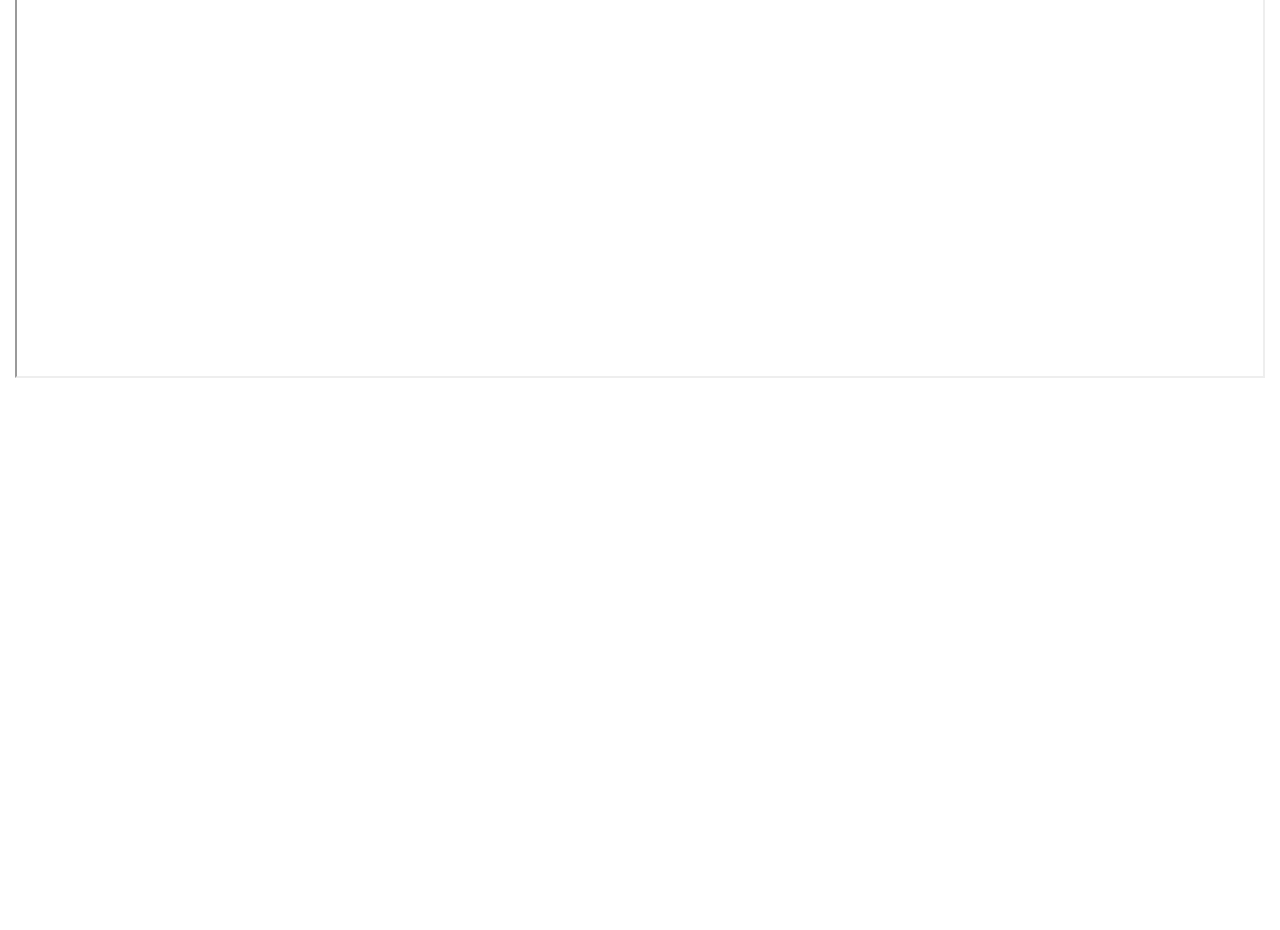
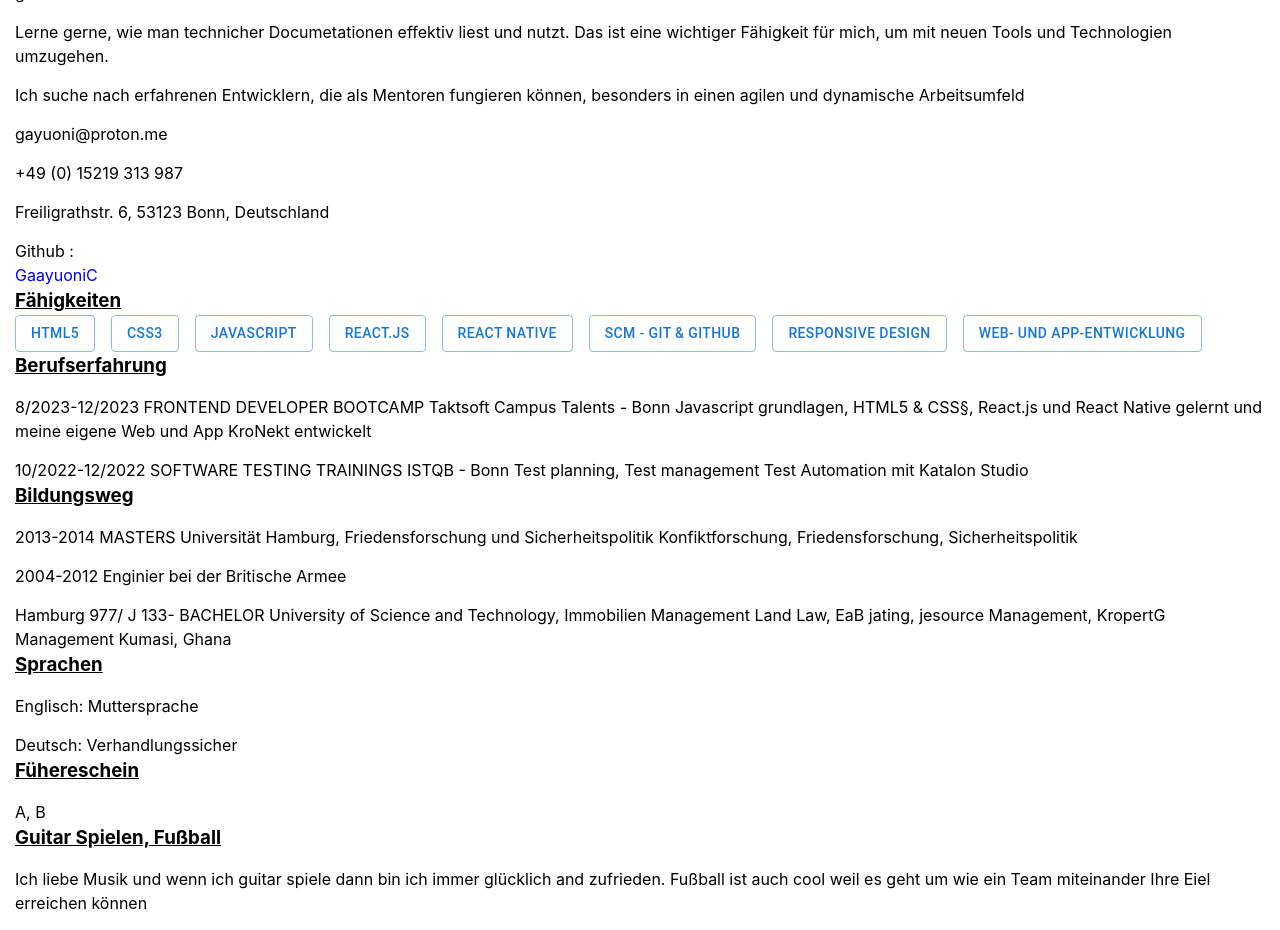
Before and after one commit to GaayuoniC/Gaayuoni-website-react, a React (Vite) app: page /cv in a window 1280 px wide. Shown: the part 280-1210 px from the top of the page. Before the commit the page ends 800 px from the top, so only its background shows below. Built offline with nearby package versions, Linux system fonts and the light colour scheme.

Commit message:
Reworking on my cv page

```diff
--- a/package.json
+++ b/package.json
@@ -11,6 +11,9 @@
   },
   "dependencies": {
     "@emotion/react": "^11.11.3",
+    "@emotion/styled": "^11.11.0",
+    "@mui/icons-material": "^5.15.5",
+    "@mui/material": "^5.15.5",
     "@react-pdf-viewer/core": "^3.12.0",
     "@react-pdf-viewer/default-layout": "^3.12.0",
     "axios": "^1.5.0",
--- a/src/Pages/Cv.jsx
+++ b/src/Pages/Cv.jsx
@@ -12,7 +12,7 @@ export function Cv() {
     setIsLoading(loadingState);
   }
 
-  //function to handle errors:
+  //function to handle errors when its not loading:
   function handleError() {
     setHasError(true);
     setIsLoading(false);
--- a/src/components/CvPdf.jsx
+++ b/src/components/CvPdf.jsx
@@ -1,18 +1,104 @@
-
-
-export function CvPdf(){
-    return(
-
-       <div>
-
+import { Link } from "react-router-dom";
+import { Button } from "@mui/material";
+import Stack from "@mui/material/Stack";
+export function CvPdf() {
+  return (
+    <div className="cv-container">
+      {/* {
         <iframe
           title="PDF Viewer"
           width="100%"
           height="500px"
           src="../../pdf/Lebenslauf von Christian Gaayuoni.pdf"
+        />
+      } */}
 
-      />
+      <div className="container-item-top"></div>
+      <div className="container-item-body">
+        <h2>Christian Gaayuoni</h2>
+        <h3>Frontend Developer Web & App</h3>
+        <p>
+          Ich bin ein Mensch, der keine Angst hat, neue Dinge zu lernen. Als
+          neuer Frontend Developer fühle ich mich sehr wohl, einen neuen Weg in
+          meiner Laufbahn zu gehen.
+        </p>
+        <p>
+          Lerne gerne, wie man technicher Documetationen effektiv liest und
+          nutzt. Das ist eine wichtiger Fähigkeit für mich, um mit neuen Tools
+          und Technologien umzugehen.
+        </p>
+        <p>
+          Ich suche nach erfahrenen Entwicklern, die als Mentoren fungieren
+          können, besonders in einen agilen und dynamische Arbeitsumfeld
+        </p>
+      </div>
+      <div className="container-contact-details">
+        <p>gayuoni@proton.me</p>
+        <p>+49 (0) 15219 313 987</p>
+        <p>Freiligrathstr. 6, 53123 Bonn, Deutschland</p>
+        {/* re-work needed for the git link */}
+        <p>Github : </p>
+        <Link to="https://github.com/GaayuoniC" target="_blank">
+          GaayuoniC
+        </Link>
+      </div>
+      <div>
+        <h3>Fähigkeiten</h3>
+        <Stack spacing={2} direction="row">
+          <Button variant="outlined">HTML5</Button>
+          <Button variant="outlined">CSS3</Button>
+          <Button variant="outlined">Javascript</Button>
+          <Button variant="outlined">React.js</Button>
+          <Button variant="outlined">React Native</Button>
+          <Button variant="outlined">SCM - Git & Github</Button>
+          <Button variant="outlined">Responsive design</Button>
+          <Button variant="outlined">Web- und App-Entwicklung</Button>
+        </Stack>
+      </div>
+      <div>
+        <h3>Berufserfahrung</h3>
 
+        <p>
+          8/2023-12/2023 FRONTEND DEVELOPER BOOTCAMP Taktsoft Campus Talents -
+          Bonn Javascript grundlagen, HTML5 & CSS§, React.js und React Native
+          gelernt und meine eigene Web und App KroNekt entwickelt
+        </p>
+        <p>
+          10/2022-12/2022 SOFTWARE TESTING TRAININGS ISTQB - Bonn Test planning,
+          Test management Test Automation mit Katalon Studio
+        </p>
       </div>
-    )
+      <div>
+        <h3>Bildungsweg</h3>
+        <p>
+          2013-2014 MASTERS Universität Hamburg, Friedensforschung und
+          Sicherheitspolitik Konfiktforschung, Friedensforschung,
+          Sicherheitspolitik
+        </p>
+        <p>2004-2012 Enginier bei der Britische Armee</p>
+        <p>
+          Hamburg 977/ J 133- BACHELOR University of Science and Technology,
+          Immobilien Management Land Law, EaB jating, jesource Management,
+          KropertG Management Kumasi, Ghana
+        </p>
+      </div>
+      <div>
+        <h3>Sprachen</h3>
+        <p>Englisch: Muttersprache</p>
+        <p>Deutsch: Verhandlungssicher</p>
+      </div>
+      <div>
+        <h3>Fühereschein</h3>
+        <p>A, B</p>
+      </div>
+      <div>
+        <h3>Guitar Spielen, Fußball</h3>
+        <p>
+          Ich liebe Musik und wenn ich guitar spiele dann bin ich immer
+          glücklich and zufrieden. Fußball ist auch cool weil es geht um wie ein
+          Team miteinander Ihre Eiel erreichen können
+        </p>
+      </div>
+    </div>
+  );
 }
```
Also changed, not shown: 1 other file (tests, documents, lock files or other folders). Lines whose indentation alone changed are shown as unchanged.
